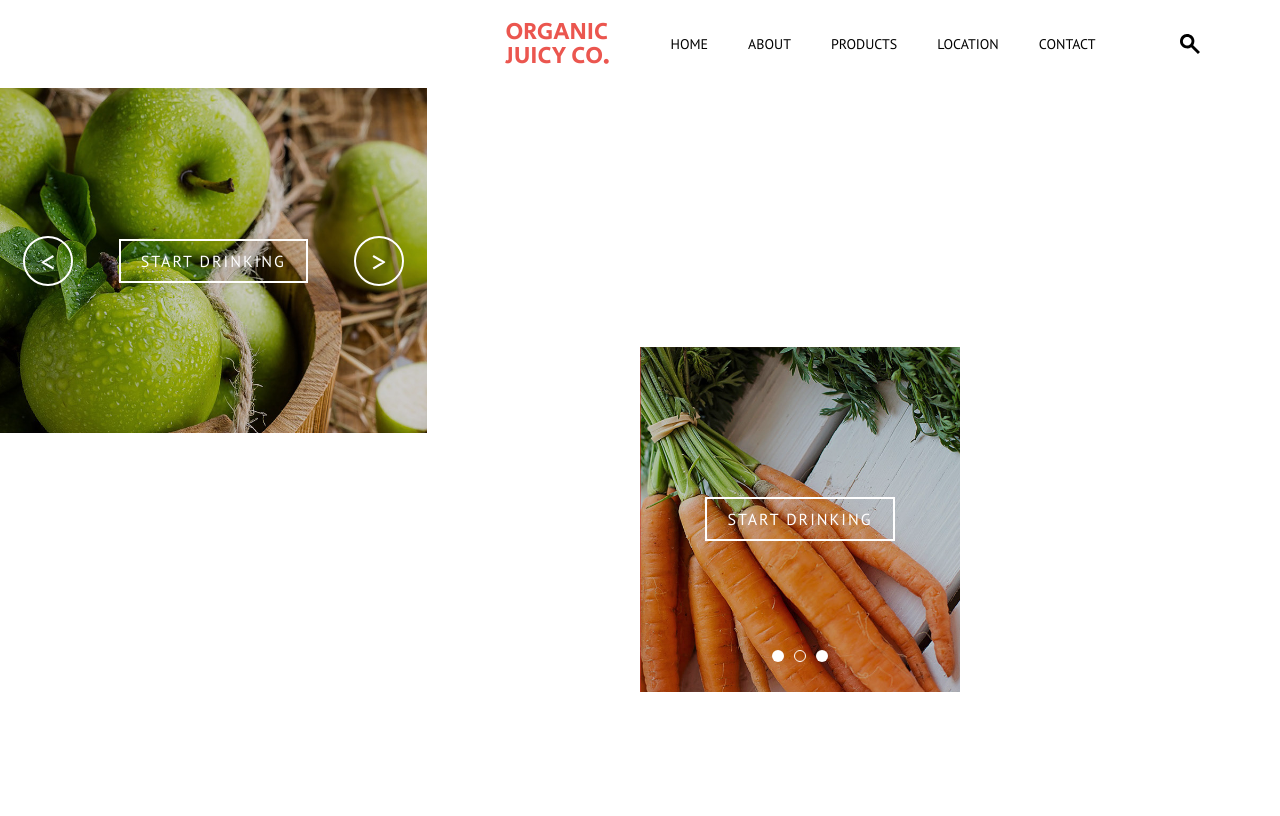
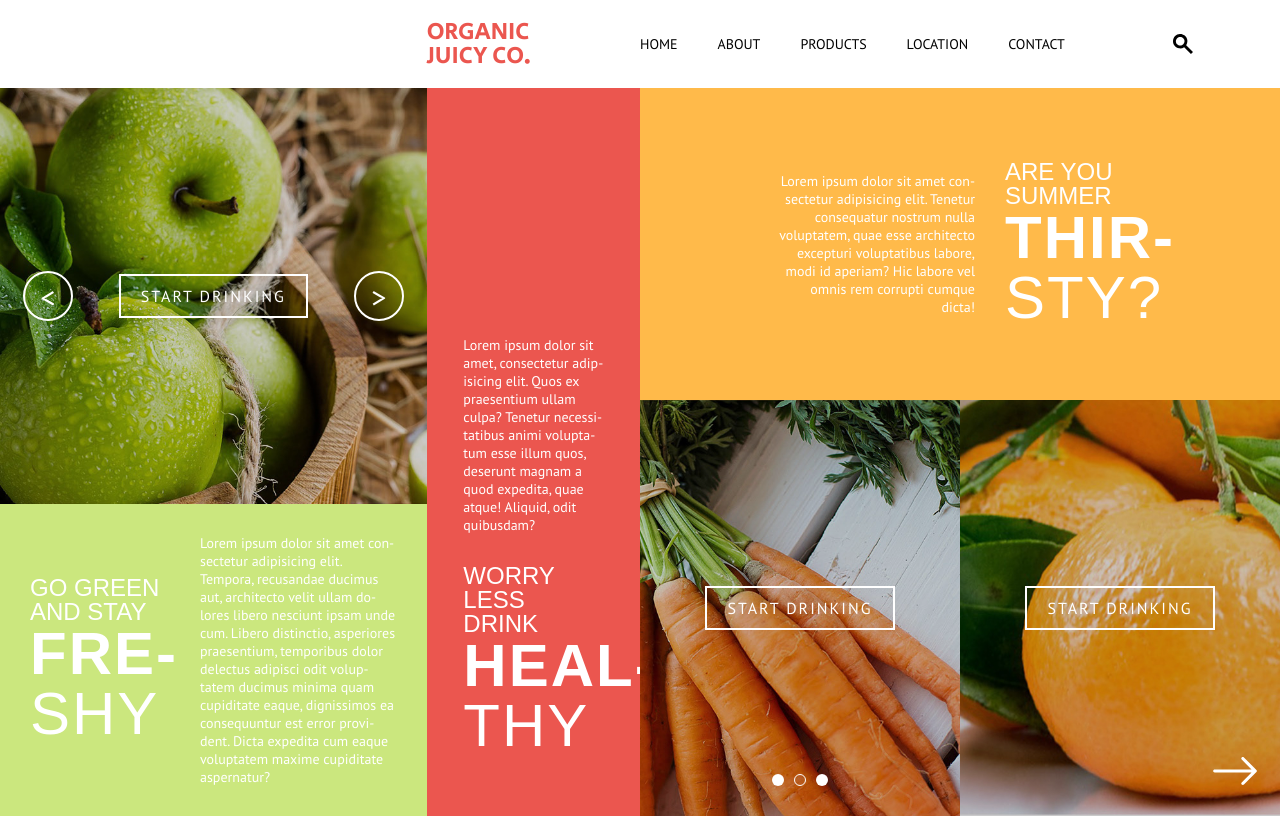
Before and after one commit to darbimar/Organic-Juicy, a plain HTML site: page index.html in a window 1280 px wide. Drawn offline with Linux system fonts and the light colour scheme; a web font is replaced by a local one.

Commit message:
Third commit

```diff
--- a/index.html
+++ b/index.html
@@ -57,9 +57,42 @@
                     <button class="slider-dots__nav-item slider-dots__nav-item--active"></button>
                     <button class="slider-dots__nav-item"></button>
                 </div>
-
             </div>
 
+            <article class="freshy common">
+                <h2 class="title">GO GREEN AND STAY <span>FRE&shy;SHY</span></h2>
+                <div class="common__desc">
+                    <p>Lorem ipsum dolor sit amet consectetur adipisicing elit. Tempora, recusandae ducimus aut, architecto velit ullam dolores libero nesciunt ipsam unde cum. Libero distinctio, asperiores praesentium, temporibus dolor delectus adipisci odit voluptatem ducimus minima quam cupiditate eaque, dignissimos ea consequuntur est error provident. Dicta expedita cum eaque voluptatem maxime cupiditate aspernatur?</p>
+                </div>
+            </article>
+
+            <article class="healthy common common--col--rev">
+                <h2 class="title">WORRY LESS DRINK <span>HEAL&shy;THY</span></h2>
+                <div class="common__desc">
+                    <p>Lorem ipsum dolor sit amet, consectetur adipisicing elit. Quos ex praesentium ullam culpa? Tenetur necessitatibus animi voluptatum esse illum quos, deserunt magnam a quod expedita, quae atque! Aliquid, odit quibusdam?</p>
+                </div>
+            </article>
+
+            <article class="thirsty common common--row--rev">
+                <h2 class="title">ARE YOU SUMMER <span>THIR&shy;STY?</span></h2>
+                <div class="common__desc">
+                    <p>Lorem ipsum dolor sit amet consectetur adipisicing elit. Tenetur consequatur nostrum nulla voluptatem, quae esse architecto excepturi voluptatibus labore, modi id aperiam? Hic labore vel omnis rem corrupti cumque dicta!</p>
+                </div>
+            </article>
+
+            <div class="orange">
+                <img src="img/orange.jpg" alt="">
+                <div class="orange__btn-wrapper">
+                    <button class="btn orange__btn">Start drinking</button>
+                </div>
+                <div class="orange__nav">
+                    <a href="#!" class="orange__arrow">
+                        <svg width="50" height="50" viewBox="0 0 16 16" fill="none" xmlns="http://www.w3.org/2000/svg">
+                        <path fill-rule="evenodd" clip-rule="evenodd" d="M1 7.99998C1 7.86737 1.05268 7.74019 1.14645 7.64643C1.24021 7.55266 1.36739 7.49998 1.5 7.49998L13.293 7.49998L10.146 4.35398C10.0521 4.26009 9.99937 4.13275 9.99937 3.99998C9.99937 3.8672 10.0521 3.73987 10.146 3.64598C10.2399 3.55209 10.3672 3.49935 10.5 3.49935C10.6328 3.49935 10.7601 3.55209 10.854 3.64598L14.854 7.64598C14.9006 7.69242 14.9375 7.7476 14.9627 7.80835C14.9879 7.86909 15.0009 7.93421 15.0009 7.99998C15.0009 8.06575 14.9879 8.13087 14.9627 8.19161C14.9375 8.25236 14.9006 8.30753 14.854 8.35398L10.854 12.354C10.7601 12.4479 10.6328 12.5006 10.5 12.5006C10.3672 12.5006 10.2399 12.4479 10.146 12.354C10.0521 12.2601 9.99937 12.1328 9.99937 12C9.99937 11.8672 10.0521 11.7399 10.146 11.646L13.293 8.49998L1.5 8.49998C1.36739 8.49998 1.24021 8.4473 1.14645 8.35353C1.05268 8.25976 1 8.13259 1 7.99998V7.99998Z" fill="white"/>
+                        </svg>
+                    </a>
+                </div>
+            </div>
 
         </main>
 
--- a/style.css
+++ b/style.css
@@ -24,7 +24,7 @@ body {
     /* grid-template-rows: max-content;
     grid-template-columns: 1fr 0.8fr 100px;
     grid-template-areas: "logo nav search"; */
-    grid-template: "logo nav search" max-content / 1fr 0.8fr 100px;
+    grid-template: ". logo nav search" max-content / 2fr 1fr 2.5fr 0.5fr;
     align-items: center;
     justify-items: start;
     padding: 20px 0;
@@ -44,10 +44,10 @@ body {
 
 .header__logo-wrapper {
     grid-area: logo;
-    justify-self: end;
 }
 .header__nav {
     grid-area: nav;
+    transform: translate(-15px);
 }
 
 .header__nav ul {
@@ -243,3 +243,121 @@ body {
     background-color: transparent;
     border: 1px solid white;
 }
+
+/* FRESHY */
+
+.freshy {
+    grid-area: freshy;
+    background-color: #cbe77e;
+
+}
+
+.common {
+    color: #fff;
+    display: flex;
+    justify-content: center;
+    align-items:center;
+    gap: 30px;
+    padding: 30px;
+}
+.title {
+    font-family: 'Fira Sans Condensed', sans-serif;
+    font-size: 24px;
+    width: 140px;
+    font-weight: 300;
+    line-height: 1;
+}
+
+.title span {
+    font-size: 60px;
+    font-weight: 400;
+    letter-spacing: 2px;
+    display: block;
+}
+
+.title span::first-line {
+    font-weight: 900;
+}
+
+.common__desc {
+    max-width: 60%;
+    hyphens: auto;
+}
+
+/* HEALTHY */
+
+.healthy {
+    grid-area: healthy;
+    background-color: #eb564f;
+    padding-bottom: 60px;
+}
+
+.common--col--rev {
+    flex-direction: column-reverse;
+    justify-content: flex-start;
+
+}
+
+.common--col--rev .common__desc{
+    max-width: 140px;
+
+
+}
+
+/* THIRSTY */
+
+.thirsty {
+    grid-area: thirsty;
+    background-color: #ffba4a;
+}
+
+.common--row--rev {
+    flex-direction: row-reverse;
+}
+
+.common--row--rev .common__desc {
+    text-align: right;
+}
+
+.thirsty .common__desc {
+    max-width: 200px;
+}
+
+/* ORANGE */
+
+.orange {
+    grid-area: orange;
+    position: relative;
+}
+
+.orange img {
+    width: 100%;
+    height: 100%;
+    filter: brightness(80%);
+}
+
+.orange__btn-wrapper {
+    position: absolute;
+    top: 50%;
+    left: 50%;
+    transform: translate(-50%,-50%);
+    width: 100%;
+    display: flex;
+    justify-content: center;
+    align-items: center;
+}
+
+.orange__arrow {
+    position: absolute;
+    bottom: 20px;
+    right: 20px;
+    transition: 0.2 opacity ;
+}
+
+.orange__arrow:hover {
+    opacity: 0.8;
+}
+
+.orange__arrow:active {
+    opacity: 0.6;
+}
```
